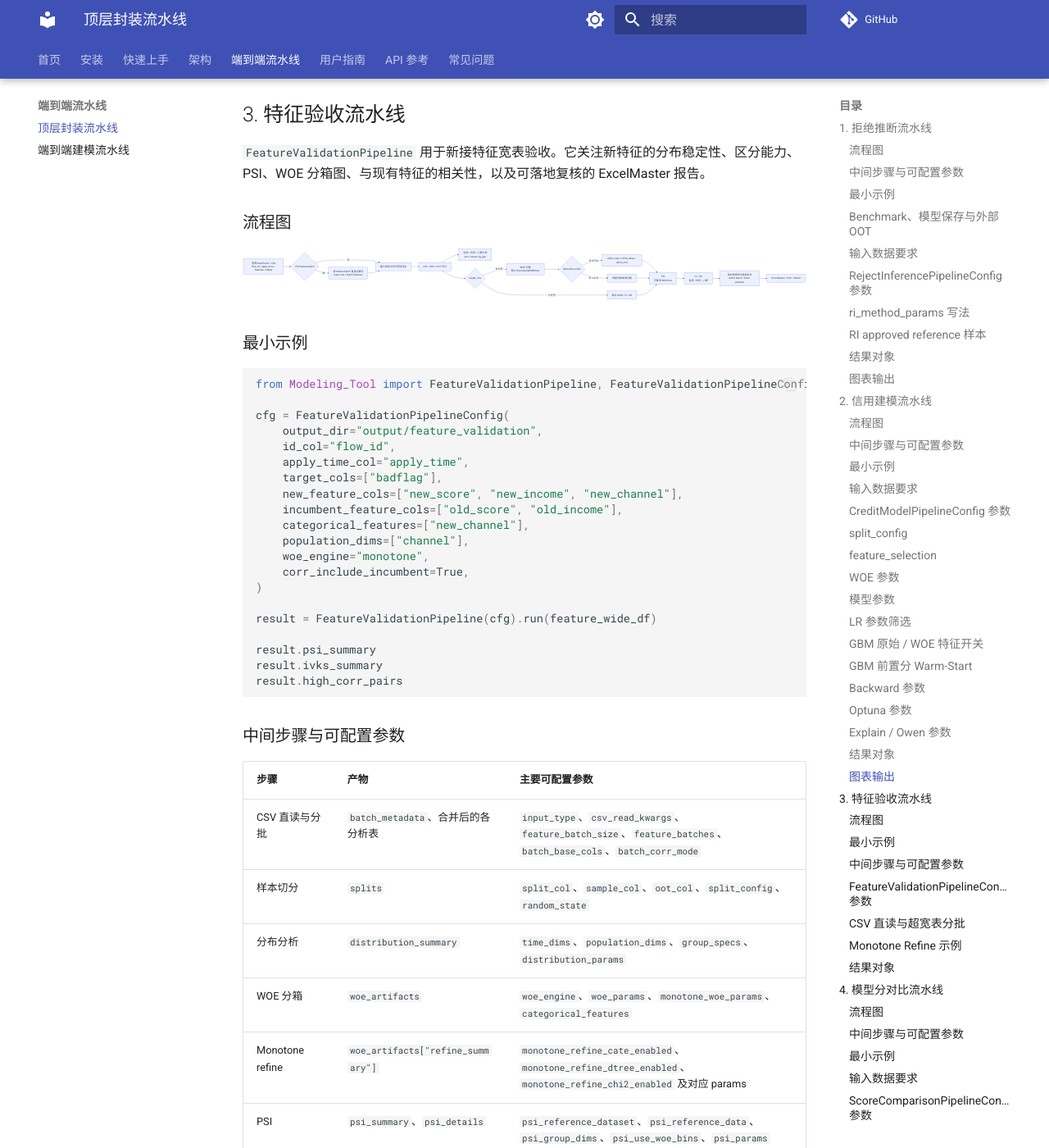
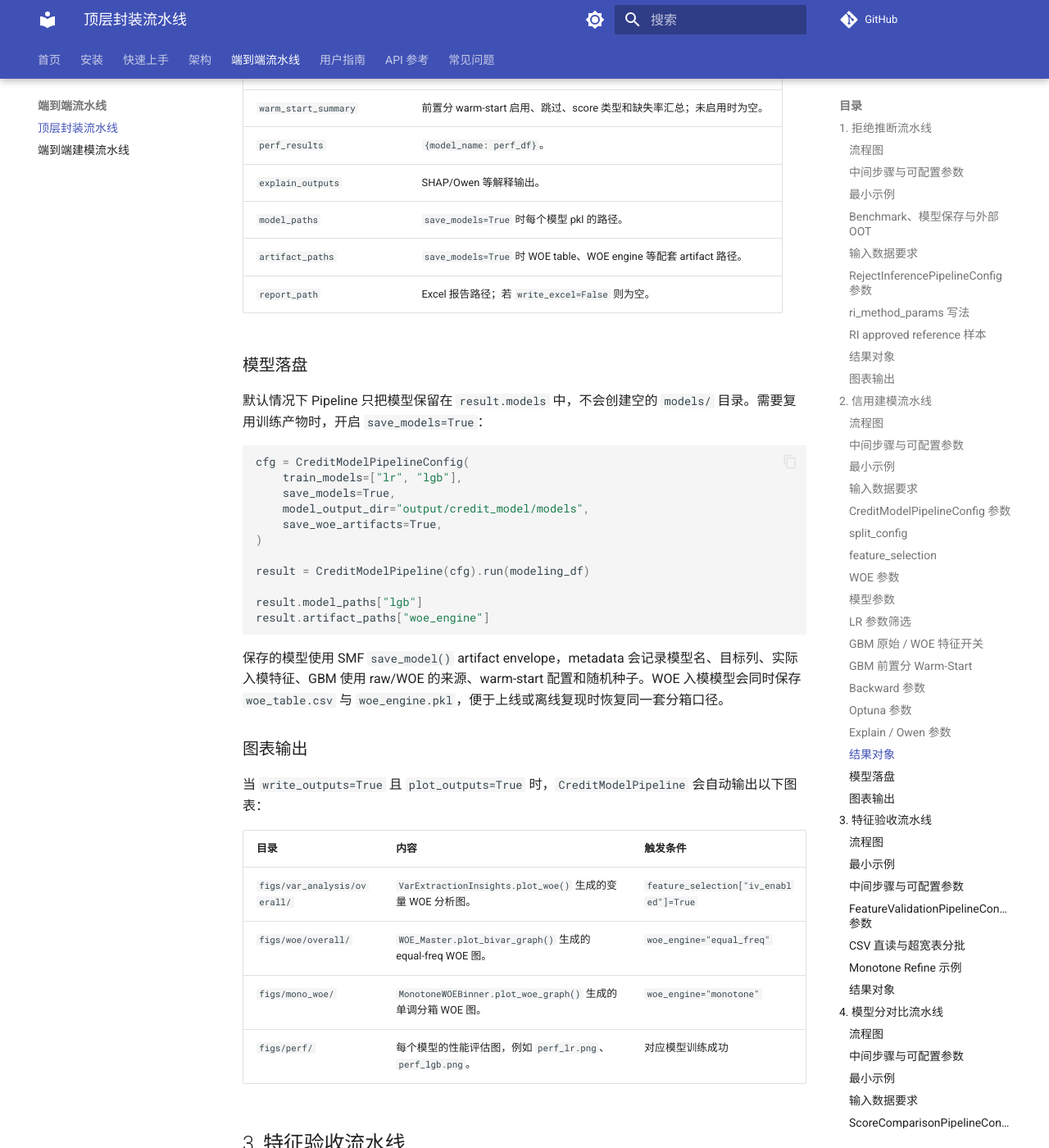
Before and after one commit to Kyle-J-Sun/SuperModelingFactory_doc, an MkDocs documentation site: the page built from docs/pipeline_one_click.md, in a window 1280 px wide and 1400 px high, scrolled down 19771 px. Shown: the whole window at 82% size. Built offline with MkDocs 1.6.1 and Material for MkDocs 9.7.7, drawn with Linux system fonts in a browser that asks for light colours; comment, search, counter and statistics services are not loaded; some of the changed text lies outside the part shown.

Commit message:
Update top-level pipeline docs

````diff
--- a/docs/pipeline_one_click.md
+++ b/docs/pipeline_one_click.md
@@ -159,13 +159,18 @@
 | `prescore_test_size` | `0.3` | 在通过样本内部切分 pre-score validation 的比例。 |
 | `ri_methods` | `["simple_augment", "hard_cutoff", "fuzzy_augment", "parceling"]` | 要尝试的拒绝推断方法。支持别名：`simple`、`hard`、`fuzzy`、`parcel`。 |
 | `ri_method_params` | `{}` | 各 RI 方法的独立参数。 |
+| `ri_score_direction` | `"high_bad"` | RI 分数方向。Pipeline 默认的 `prescore_prob` 是 P(bad)，因此默认高分=高风险；底层 inferrer 仍兼容 `"high_good"` 信用分语义。 |
 | `train_ri_models` | `True` | 是否基于每个 RI 增强数据集训练后续模型并比较 OOT 表现。 |
 | `ri_model_type` | `"lgb"` | RI 后建模使用的模型类型。 |
 | `ri_model_params` | `{}` | RI 后模型参数，会覆盖默认 LightGBM 参数。 |
 | `include_no_ri_benchmark` | `True` | 是否额外训练 approved-only benchmark 模型，方法名为 `no_ri_benchmark`。 |
+| `ri_validation_frac` | `0.2` | 没有显式 OOS 时，从 approved training pool 中切 validation 的比例；训练会排除 validation/OOT row。 |
 | `save_models` | `False` | 是否保存 pre-score 和 RI 后模型 pkl。 |
 | `model_output_dir` | `None` | 模型 pkl 输出目录；不传时使用 `{output_dir}/models`。 |
 | `model_include_metadata` | `True` | 是否使用 SMF `save_model()` artifact envelope 保存 metadata。 |
+| `write_ri_datasets` | `True` | 是否写出每个 RI 增强数据集 CSV；全量宽表可设为 `False` 避免写出几十 GB 文件。 |
+| `ri_dataset_output_cols` | `None` | RI 数据集 CSV 输出列白名单；不影响 `result.ri_datasets` 内存结果。 |
+| `ri_dataset_warn_mb` | `1024.0` | 单个 RI 数据集预计超过该内存大小时发出 warning。 |
 | `oot_data` | `None` | 外部指定 OOT 数据。传入后不再从 approved 样本随机抽 OOT；若包含 `target_col` 为空的未表现样本，会自动过滤并 warning。 |
 | `oot_frac` | `0.2` | 未传 `oot_data` 时，从 approved 样本中随机抽取 OOT 的比例。 |
 | `perf_pct_bins` | `10` | `PerformanceEvaluator` 的分箱数量。 |
@@ -194,9 +199,9 @@
 | 方法 | 可配置参数 | 说明 |
 |---|---|---|
 | `simple_augment` | `bad_rate` | 不传时自动使用通过样本平均坏账率。 |
-| `hard_cutoff` | `cutoff` | 不传时使用通过样本坏样本 pre-score 的 25 分位数。 |
-| `fuzzy_augment` | `weight_factor` | 控制 fuzzy augmentation 权重强度。 |
-| `parceling` | `n_parcels` | 按 score 分档的档数。 |
+| `hard_cutoff` | `cutoff` | 不传时按 `ri_score_direction` 使用通过样本坏样本 pre-score 的合理分位数；`high_bad` 下高于 cutoff 判坏，`high_good` 下低于 cutoff 判坏。 |
+| `fuzzy_augment` | `weight_factor` | 拒绝件拆成 bad/good 两行，权重为 P(bad)/P(good)；真实 approved 样本默认权重为 1。 |
+| `parceling` | `n_parcels` | 用 approved 样本的同一套 qcut 边界映射 rejected 样本，并按 parcel bad rate 做二项抽样。 |
 
 ### RI approved reference 样本
 
@@ -376,6 +381,10 @@
 | `write_outputs` | `True` | 是否输出 CSV、图表等中间文件。 |
 | `write_excel` | `True` | 是否输出 Excel 报告。 |
 | `plot_outputs` | `True` | 是否输出 Pipeline 自动生成的分析图。关闭后 CSV/Excel 仍由 `write_outputs`、`write_excel` 控制。 |
+| `save_models` | `False` | 是否保存训练好的模型 pkl。默认不创建空 `models/` 目录；开启后会写出模型和 artifact 路径表。 |
+| `model_output_dir` | `None` | 模型 pkl 输出目录；不传时使用 `{output_dir}/models`。 |
+| `model_include_metadata` | `True` | 是否使用 SMF `save_model()` artifact envelope 保存模型 metadata。 |
+| `save_woe_artifacts` | `True` | `save_models=True` 时是否同时保存 WOE table 和 WOE engine，便于模型复用。 |
 | `split_config` | `{"test_size": 0.3, "stratify": True}` | INS/OOS 切分配置。 |
 | `feature_selection` | 见下表 | PSI、IV、相关性筛选开关和阈值。 |
 | `woe_engine` | `"equal_freq"` | WOE 引擎。支持 `"equal_freq"` 和 `"monotone"`。 |
@@ -680,7 +689,29 @@
 | `warm_start_summary` | 前置分 warm-start 启用、跳过、score 类型和缺失率汇总；未启用时为空。 |
 | `perf_results` | `{model_name: perf_df}`。 |
 | `explain_outputs` | SHAP/Owen 等解释输出。 |
+| `model_paths` | `save_models=True` 时每个模型 pkl 的路径。 |
+| `artifact_paths` | `save_models=True` 时 WOE table、WOE engine 等配套 artifact 路径。 |
 | `report_path` | Excel 报告路径；若 `write_excel=False` 则为空。 |
+
+### 模型落盘
+
+默认情况下 Pipeline 只把模型保留在 `result.models` 中，不会创建空的 `models/` 目录。需要复用训练产物时，开启 `save_models=True`：
+
+```python
+cfg = CreditModelPipelineConfig(
+    train_models=["lr", "lgb"],
+    save_models=True,
+    model_output_dir="output/credit_model/models",
+    save_woe_artifacts=True,
+)
+
+result = CreditModelPipeline(cfg).run(modeling_df)
+
+result.model_paths["lgb"]
+result.artifact_paths["woe_engine"]
+```
+
+保存的模型使用 SMF `save_model()` artifact envelope，metadata 会记录模型名、目标列、实际入模特征、GBM 使用 raw/WOE 的来源、warm-start 配置和随机种子。WOE 入模模型会同时保存 `woe_table.csv` 与 `woe_engine.pkl`，便于上线或离线复现时恢复同一套分箱口径。
 
 ### 图表输出
 
@@ -849,6 +880,8 @@
 
 CSV batch 模式下，`woe_artifacts["by_target"]` 不会保留所有分箱 engine 对象，避免把内存压力带回结果对象；会保留合并后的 WOE 表、refine summary 和 `batch_metadata`。
 
+Monotone WOE transform 在宽表场景下会先收集所有 `{feature}_woe` 列，再一次性 `concat` 回原表，避免 pandas 逐列插入造成的 fragmentation 和近 O(n²) 变慢。高维批处理建议保持默认 `inplace=False`；`inplace=True` 仅用于需要原地修改 DataFrame 的兼容场景。
+
 `high_corr_pairs` 是一行一个高相关变量对，适合快速定位哪两个变量相关。`correlated_detail` 是变量级长表：同一个高相关 pair 通常会展开成两行，分别展示 pair 中每个变量自己的 IV/KS/Lift 和 keep/remove 建议。字段含义如下：
 
 | 字段 | 含义 |
@@ -1003,6 +1036,8 @@
 | `include_missing` | `False` | 是否在分箱中包含缺失值。 |
 | `fillna` | `-999999` | 缺失填充值。 |
 | `positive_score_only` | `True` | 是否按正向分数处理。 |
+| `group_missing_values` | `["", " ", "NA", "NULL", "nan"]` | 分组维度中视为缺失的字符串值。 |
+| `drop_missing_group_values` | `True` | 分组评估前是否把上述值置为缺失，避免空字符串被当作独立人群。若设为 `False` 且 `include_missing=True`，会保留为 `[Missing]` 分组。 |
 | `time_dims` | `["apply_month"]` | 时间维度列表。 |
 | `population_dims` | `["channel"]` | 人群维度列表。 |
 | `segment_dims` | `None` | `population_dims` 的别名。传入后会覆盖 `population_dims`。 |
@@ -1051,6 +1086,8 @@
 ```python
 result.group_perf["channel_x_apply_month"]
 ```
+
+`global_perf` 表会额外包含 `sample_scope="global"`，表示该表是全体输入样本的整体表现，不是 OOT 专属结果。
 
 如果你只想跑单维，不跑交叉：
 
````
